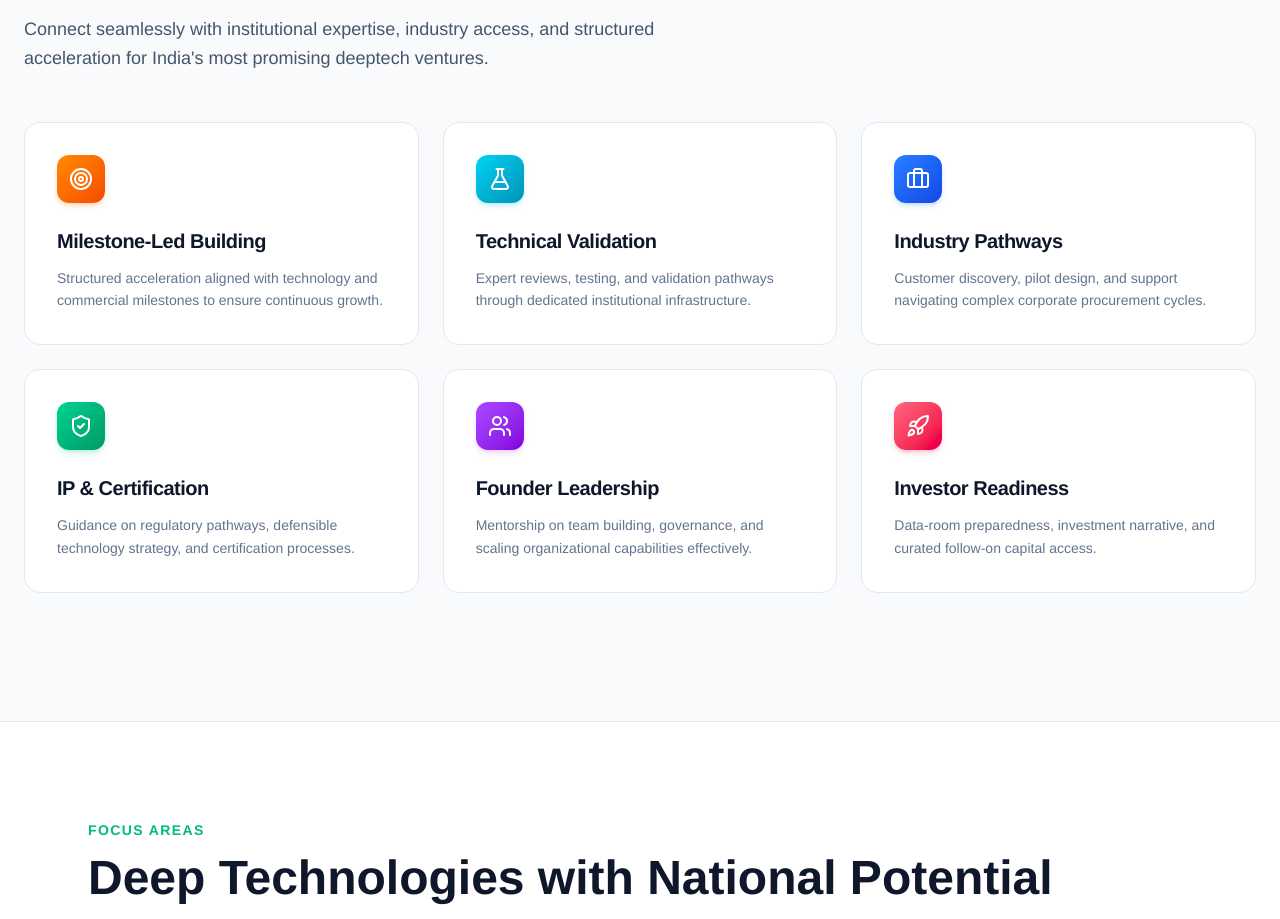
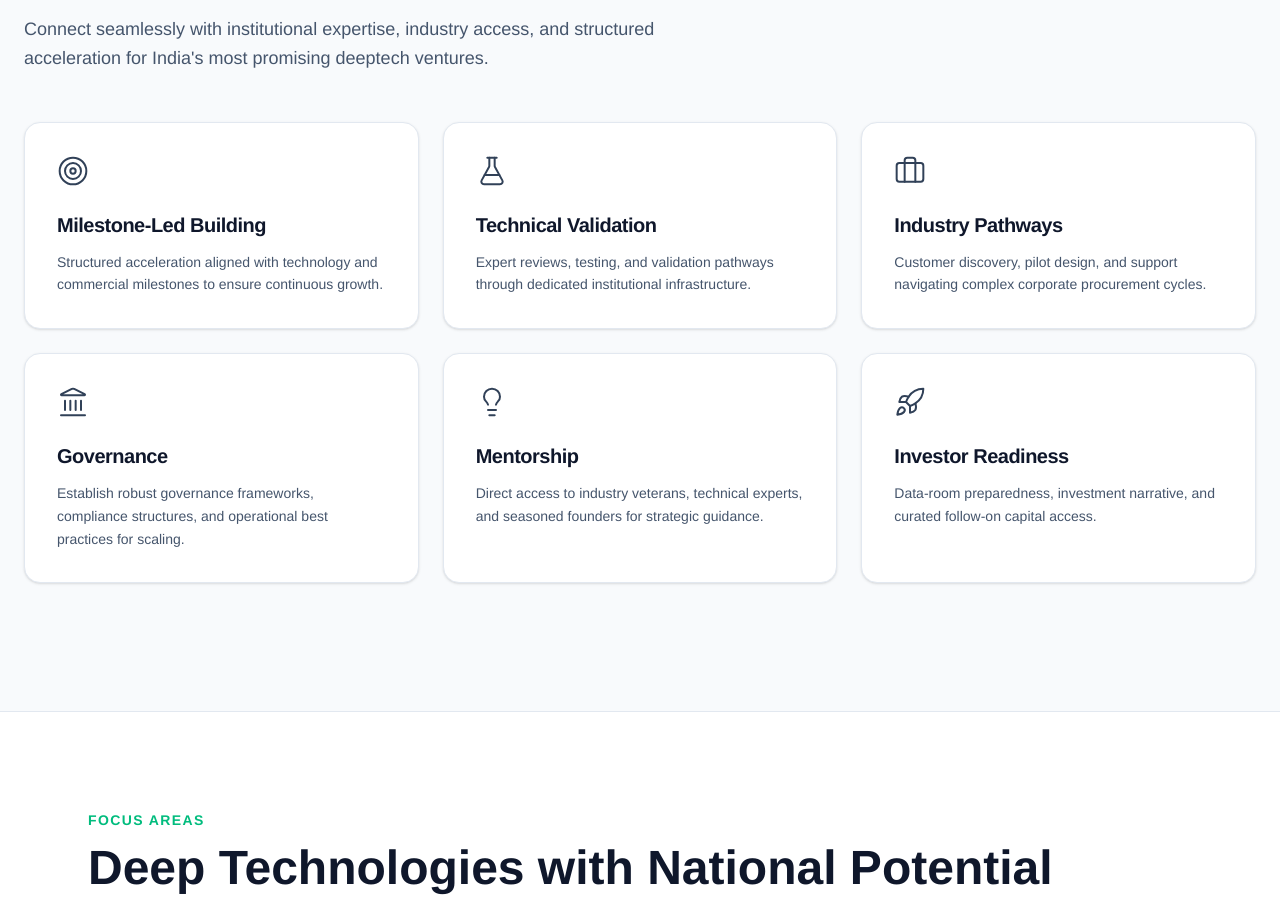
Before and after one commit to 04rishabhgupta/side-fitt, a Next.js app: page / in a window 1280 px wide. Shown: the part 4789-5708 px from the top of the page. Built offline with nearby package versions, Linux system fonts and the light colour scheme.

Commit message:
Content updated

```diff
--- a/src/app/page.tsx
+++ b/src/app/page.tsx
@@ -1,7 +1,7 @@
 import { platformData } from '../data';
 import ShaderShowcase from '@/components/ui/hero';
 import { Card, CardContent, CardDescription, CardHeader, CardTitle } from '@/components/ui/card';
-import { Target, FlaskConical, Briefcase, ShieldCheck, Users, Rocket } from 'lucide-react';
+import { Target, FlaskConical, Briefcase, Landmark, Lightbulb, Rocket } from 'lucide-react';
 
 export default function Home() {
   return (
@@ -112,57 +112,63 @@ export default function Home() {
             {/* Offerings Grid */}
             <div className="grid grid-cols-1 md:grid-cols-2 lg:grid-cols-3 gap-6">
               {/* Card 1 */}
-              <div className="bg-white rounded-2xl p-8 border border-slate-200 hover:shadow-lg hover:border-slate-300 transition-all group">
-                <div className="w-12 h-12 bg-gradient-to-br from-orange-400 to-orange-600 rounded-xl flex items-center justify-center text-white mb-6 shadow-md shadow-orange-500/20 group-hover:scale-110 transition-transform">
-                  <Target className="w-6 h-6" />
+              <div className="bg-white rounded-2xl p-8 border border-slate-200 shadow-sm hover:shadow-xl hover:border-cyan-500/30 transition-all duration-300 group relative overflow-hidden">
+                <div className="absolute top-0 left-0 w-full h-1 bg-gradient-to-r from-cyan-500 to-blue-500 transform scale-x-0 group-hover:scale-x-100 transition-transform origin-left duration-300"></div>
+                <div className="mb-6 text-slate-700 group-hover:text-cyan-600 transition-colors">
+                  <Target className="w-8 h-8 stroke-[1.5]" />
                 </div>
-                <h4 className="text-xl font-bold text-slate-900 mb-3 tracking-tight">Milestone-Led Building</h4>
-                <p className="text-slate-500 leading-relaxed text-sm">Structured acceleration aligned with technology and commercial milestones to ensure continuous growth.</p>
+                <h4 className="text-xl font-bold text-slate-900 mb-3 tracking-tight group-hover:text-cyan-700 transition-colors">Milestone-Led Building</h4>
+                <p className="text-slate-600 leading-relaxed text-sm">Structured acceleration aligned with technology and commercial milestones to ensure continuous growth.</p>
               </div>
 
               {/* Card 2 */}
-              <div className="bg-white rounded-2xl p-8 border border-slate-200 hover:shadow-lg hover:border-slate-300 transition-all group">
-                <div className="w-12 h-12 bg-gradient-to-br from-cyan-400 to-cyan-600 rounded-xl flex items-center justify-center text-white mb-6 shadow-md shadow-cyan-500/20 group-hover:scale-110 transition-transform">
-                  <FlaskConical className="w-6 h-6" />
+              <div className="bg-white rounded-2xl p-8 border border-slate-200 shadow-sm hover:shadow-xl hover:border-cyan-500/30 transition-all duration-300 group relative overflow-hidden">
+                <div className="absolute top-0 left-0 w-full h-1 bg-gradient-to-r from-cyan-500 to-blue-500 transform scale-x-0 group-hover:scale-x-100 transition-transform origin-left duration-300"></div>
+                <div className="mb-6 text-slate-700 group-hover:text-cyan-600 transition-colors">
+                  <FlaskConical className="w-8 h-8 stroke-[1.5]" />
                 </div>
-                <h4 className="text-xl font-bold text-slate-900 mb-3 tracking-tight">Technical Validation</h4>
-                <p className="text-slate-500 leading-relaxed text-sm">Expert reviews, testing, and validation pathways through dedicated institutional infrastructure.</p>
+                <h4 className="text-xl font-bold text-slate-900 mb-3 tracking-tight group-hover:text-cyan-700 transition-colors">Technical Validation</h4>
+                <p className="text-slate-600 leading-relaxed text-sm">Expert reviews, testing, and validation pathways through dedicated institutional infrastructure.</p>
               </div>
 
               {/* Card 3 */}
-              <div className="bg-white rounded-2xl p-8 border border-slate-200 hover:shadow-lg hover:border-slate-300 transition-all group">
-                <div className="w-12 h-12 bg-gradient-to-br from-blue-500 to-blue-700 rounded-xl flex items-center justify-center text-white mb-6 shadow-md shadow-blue-500/20 group-hover:scale-110 transition-transform">
-                  <Briefcase className="w-6 h-6" />
+              <div className="bg-white rounded-2xl p-8 border border-slate-200 shadow-sm hover:shadow-xl hover:border-cyan-500/30 transition-all duration-300 group relative overflow-hidden">
+                <div className="absolute top-0 left-0 w-full h-1 bg-gradient-to-r from-cyan-500 to-blue-500 transform scale-x-0 group-hover:scale-x-100 transition-transform origin-left duration-300"></div>
+                <div className="mb-6 text-slate-700 group-hover:text-cyan-600 transition-colors">
+                  <Briefcase className="w-8 h-8 stroke-[1.5]" />
                 </div>
-                <h4 className="text-xl font-bold text-slate-900 mb-3 tracking-tight">Industry Pathways</h4>
-                <p className="text-slate-500 leading-relaxed text-sm">Customer discovery, pilot design, and support navigating complex corporate procurement cycles.</p>
+                <h4 className="text-xl font-bold text-slate-900 mb-3 tracking-tight group-hover:text-cyan-700 transition-colors">Industry Pathways</h4>
+                <p className="text-slate-600 leading-relaxed text-sm">Customer discovery, pilot design, and support navigating complex corporate procurement cycles.</p>
               </div>
 
               {/* Card 4 */}
-              <div className="bg-white rounded-2xl p-8 border border-slate-200 hover:shadow-lg hover:border-slate-300 transition-all group">
-                <div className="w-12 h-12 bg-gradient-to-br from-emerald-400 to-emerald-600 rounded-xl flex items-center justify-center text-white mb-6 shadow-md shadow-emerald-500/20 group-hover:scale-110 transition-transform">
-                  <ShieldCheck className="w-6 h-6" />
+              <div className="bg-white rounded-2xl p-8 border border-slate-200 shadow-sm hover:shadow-xl hover:border-cyan-500/30 transition-all duration-300 group relative overflow-hidden">
+                <div className="absolute top-0 left-0 w-full h-1 bg-gradient-to-r from-cyan-500 to-blue-500 transform scale-x-0 group-hover:scale-x-100 transition-transform origin-left duration-300"></div>
+                <div className="mb-6 text-slate-700 group-hover:text-cyan-600 transition-colors">
+                  <Landmark className="w-8 h-8 stroke-[1.5]" />
                 </div>
-                <h4 className="text-xl font-bold text-slate-900 mb-3 tracking-tight">IP & Certification</h4>
-                <p className="text-slate-500 leading-relaxed text-sm">Guidance on regulatory pathways, defensible technology strategy, and certification processes.</p>
+                <h4 className="text-xl font-bold text-slate-900 mb-3 tracking-tight group-hover:text-cyan-700 transition-colors">Governance</h4>
+                <p className="text-slate-600 leading-relaxed text-sm">Establish robust governance frameworks, compliance structures, and operational best practices for scaling.</p>
               </div>
 
               {/* Card 5 */}
-              <div className="bg-white rounded-2xl p-8 border border-slate-200 hover:shadow-lg hover:border-slate-300 transition-all group">
-                <div className="w-12 h-12 bg-gradient-to-br from-purple-500 to-purple-700 rounded-xl flex items-center justify-center text-white mb-6 shadow-md shadow-purple-500/20 group-hover:scale-110 transition-transform">
-                  <Users className="w-6 h-6" />
+              <div className="bg-white rounded-2xl p-8 border border-slate-200 shadow-sm hover:shadow-xl hover:border-cyan-500/30 transition-all duration-300 group relative overflow-hidden">
+                <div className="absolute top-0 left-0 w-full h-1 bg-gradient-to-r from-cyan-500 to-blue-500 transform scale-x-0 group-hover:scale-x-100 transition-transform origin-left duration-300"></div>
+                <div className="mb-6 text-slate-700 group-hover:text-cyan-600 transition-colors">
+                  <Lightbulb className="w-8 h-8 stroke-[1.5]" />
                 </div>
-                <h4 className="text-xl font-bold text-slate-900 mb-3 tracking-tight">Founder Leadership</h4>
-                <p className="text-slate-500 leading-relaxed text-sm">Mentorship on team building, governance, and scaling organizational capabilities effectively.</p>
+                <h4 className="text-xl font-bold text-slate-900 mb-3 tracking-tight group-hover:text-cyan-700 transition-colors">Mentorship</h4>
+                <p className="text-slate-600 leading-relaxed text-sm">Direct access to industry veterans, technical experts, and seasoned founders for strategic guidance.</p>
               </div>
 
               {/* Card 6 */}
-              <div className="bg-white rounded-2xl p-8 border border-slate-200 hover:shadow-lg hover:border-slate-300 transition-all group">
-                <div className="w-12 h-12 bg-gradient-to-br from-rose-400 to-rose-600 rounded-xl flex items-center justify-center text-white mb-6 shadow-md shadow-rose-500/20 group-hover:scale-110 transition-transform">
-                  <Rocket className="w-6 h-6" />
+              <div className="bg-white rounded-2xl p-8 border border-slate-200 shadow-sm hover:shadow-xl hover:border-cyan-500/30 transition-all duration-300 group relative overflow-hidden">
+                <div className="absolute top-0 left-0 w-full h-1 bg-gradient-to-r from-cyan-500 to-blue-500 transform scale-x-0 group-hover:scale-x-100 transition-transform origin-left duration-300"></div>
+                <div className="mb-6 text-slate-700 group-hover:text-cyan-600 transition-colors">
+                  <Rocket className="w-8 h-8 stroke-[1.5]" />
                 </div>
-                <h4 className="text-xl font-bold text-slate-900 mb-3 tracking-tight">Investor Readiness</h4>
-                <p className="text-slate-500 leading-relaxed text-sm">Data-room preparedness, investment narrative, and curated follow-on capital access.</p>
+                <h4 className="text-xl font-bold text-slate-900 mb-3 tracking-tight group-hover:text-cyan-700 transition-colors">Investor Readiness</h4>
+                <p className="text-slate-600 leading-relaxed text-sm">Data-room preparedness, investment narrative, and curated follow-on capital access.</p>
               </div>
             </div>
           </div>
```
